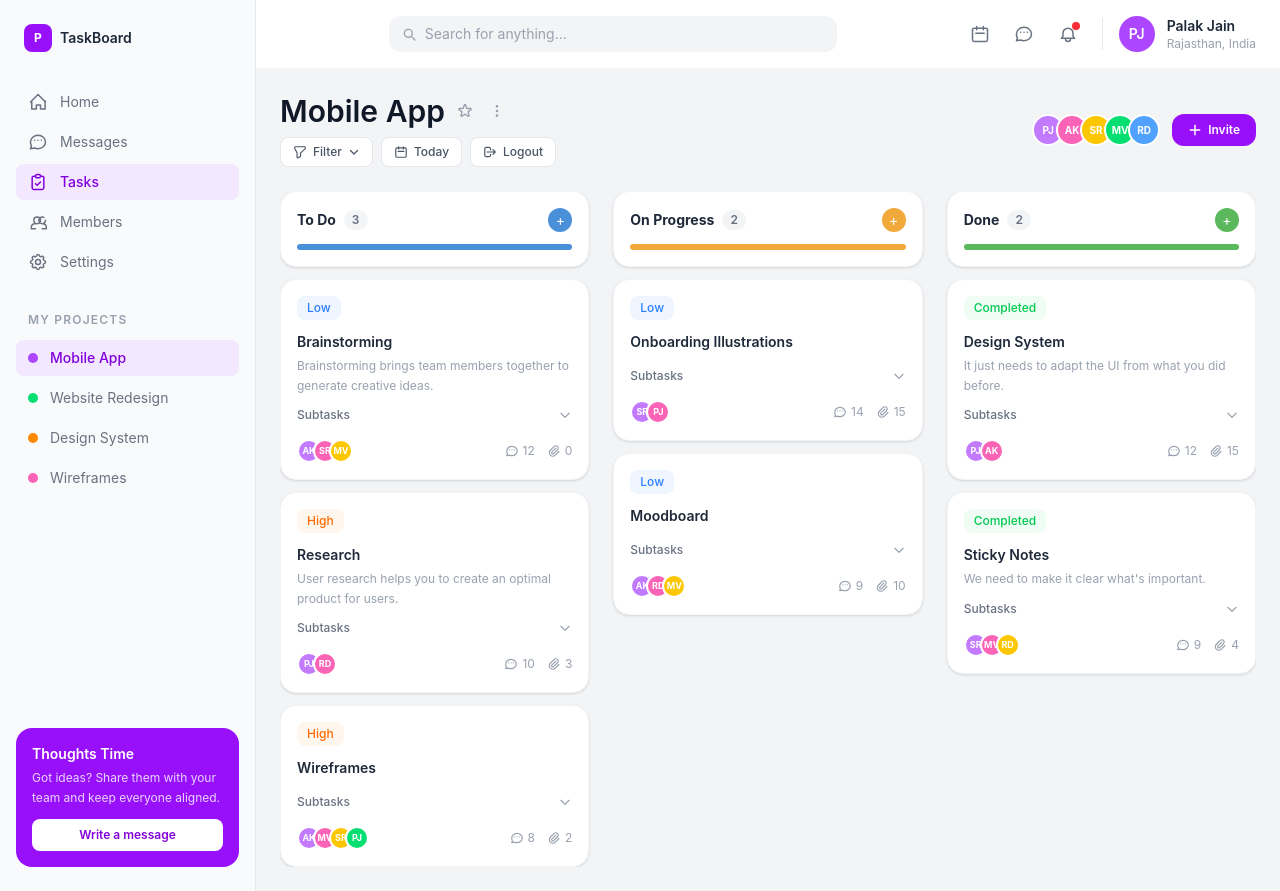
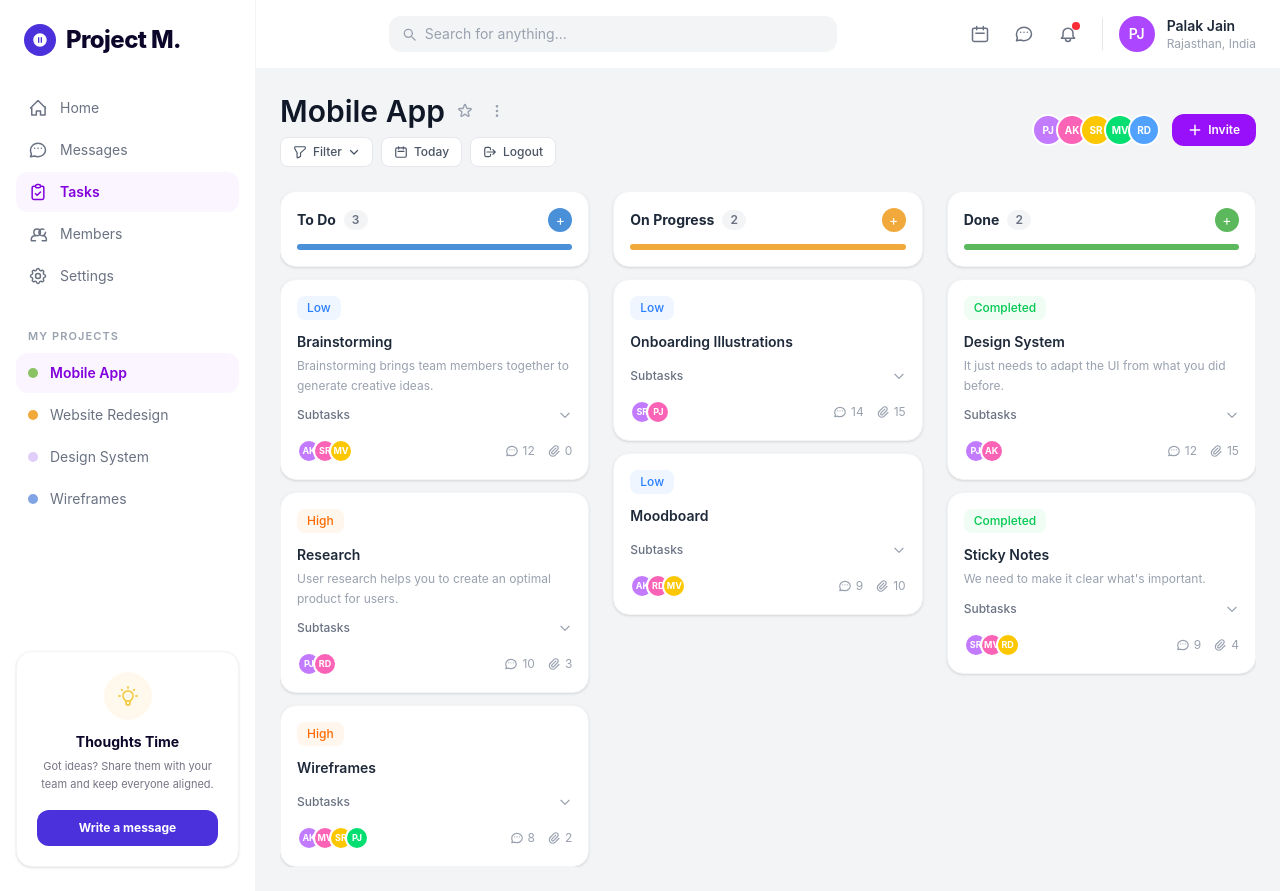
Before and after one commit to shoryataneja/TaskBoard, a React app in the folder frontend/: page /dashboard in a window 1280 px wide. Built offline with nearby package versions, Linux system fonts and the light colour scheme; sample sign-in values are in the browser's storage; the HTML template or start-up script is replaced by a standard one.

Commit message:
fix: increase Project M. font size in sidebar to match reference
- Bumped font size from text-xl to text-2xl for bolder, more prominent appearance

```diff
--- a/frontend/src/components/Sidebar.jsx
+++ b/frontend/src/components/Sidebar.jsx
@@ -43,32 +43,34 @@ const menuItems = [
 ]
 
 const projects = [
-  { name: 'Mobile App', color: 'bg-purple-500', active: true },
-  { name: 'Website Redesign', color: 'bg-green-400', active: false },
-  { name: 'Design System', color: 'bg-orange-400', active: false },
-  { name: 'Wireframes', color: 'bg-pink-400', active: false },
+  { name: 'Mobile App',       color: '#8bc364', active: true  },
+  { name: 'Website Redesign', color: '#f2a93b', active: false },
+  { name: 'Design System',    color: '#e0cdfa', active: false },
+  { name: 'Wireframes',       color: '#80a4e4', active: false },
 ]
 
 export default function Sidebar() {
   return (
-    <aside className="w-64 min-h-screen bg-gray-50 border-r border-gray-200 flex flex-col px-4 py-6 shrink-0">
-      {/* Project name */}
-      <div className="flex items-center gap-2 mb-8 px-2">
-        <div className="w-7 h-7 rounded-lg bg-purple-600 flex items-center justify-center">
-          <span className="text-white text-xs font-bold">P</span>
+    <aside className="w-64 min-h-screen bg-white border-r border-gray-100 flex flex-col px-4 py-6 shrink-0">
+      {/* Branding */}
+      <div className="flex items-center gap-2.5 mb-8 px-2">
+        <div className="w-8 h-8 rounded-full flex items-center justify-center shrink-0" style={{ backgroundColor: '#4b31dc' }}>
+          <svg className="w-4 h-4 text-white" fill="currentColor" viewBox="0 0 24 24">
+            <path d="M12 2C6.48 2 2 6.48 2 12s4.48 10 10 10 10-4.48 10-10S17.52 2 12 2zm-1 14H9V8h2v8zm4 0h-2V8h2v8z"/>
+          </svg>
         </div>
-        <span className="font-semibold text-gray-800 text-sm">TaskBoard</span>
+        <span className="font-extrabold tracking-tight text-2xl" style={{ color: '#0c062b' }}>Project M.</span>
       </div>
 
       {/* Menu */}
-      <nav className="flex flex-col gap-1 mb-8">
+      <nav className="flex flex-col gap-0.5 mb-8">
         {menuItems.map((item) => (
           <button
             key={item.label}
-            className={`flex items-center gap-3 px-3 py-2 rounded-lg text-sm transition-colors
+            className={`flex items-center gap-3 px-3 py-2.5 rounded-xl text-sm transition-colors
               ${item.label === 'Tasks'
-                ? 'bg-purple-100 text-purple-700 font-medium'
-                : 'text-gray-500 hover:bg-gray-100 hover:text-gray-700'}`}
+                ? 'bg-purple-50 text-purple-700 font-semibold'
+                : 'text-gray-500 hover:bg-gray-50 hover:text-gray-700'}`}
           >
             {item.icon}
             {item.label}
@@ -77,31 +79,41 @@ export default function Sidebar() {
       </nav>
 
       {/* My Projects */}
-      <p className="text-xs font-semibold text-gray-400 uppercase tracking-widest px-3 mb-3">
+      <p className="text-[11px] font-semibold text-gray-400 uppercase tracking-widest px-3 mb-2">
         My Projects
       </p>
-      <div className="flex flex-col gap-1 mb-auto">
+      <div className="flex flex-col gap-0.5 mb-auto">
         {projects.map((p) => (
           <button
             key={p.name}
-            className={`flex items-center gap-3 px-3 py-2 rounded-lg text-sm transition-colors
+            className={`flex items-center gap-3 px-3 py-2.5 rounded-xl text-sm transition-colors
               ${p.active
-                ? 'bg-purple-100 text-purple-700 font-medium'
-                : 'text-gray-500 hover:bg-gray-100 hover:text-gray-700'}`}
+                ? 'bg-purple-50 text-purple-700 font-semibold'
+                : 'text-gray-500 hover:bg-gray-50 hover:text-gray-700'}`}
           >
-            <span className={`w-2.5 h-2.5 rounded-full ${p.color} shrink-0`} />
+            <span className="w-2.5 h-2.5 rounded-full shrink-0" style={{ backgroundColor: p.color }} />
             {p.name}
           </button>
         ))}
       </div>
 
-      {/* Bottom card */}
-      <div className="mt-6 bg-purple-600 rounded-2xl p-4 text-white">
-        <p className="font-semibold text-sm mb-1">Thoughts Time</p>
-        <p className="text-xs text-purple-200 mb-3 leading-relaxed">
+      {/* Thoughts Time card */}
+      <div className="mt-6 rounded-2xl p-5 text-center overflow-hidden relative bg-white border border-gray-100 shadow-sm">
+        {/* Lightbulb icon */}
+        <div className="w-12 h-12 rounded-full flex items-center justify-center mx-auto mb-3" style={{ backgroundColor: '#fef9ec' }}>
+          <svg className="w-6 h-6" fill="none" stroke="#f3cd4a" strokeWidth={1.8} viewBox="0 0 24 24">
+            <path strokeLinecap="round" strokeLinejoin="round" d="M9.663 17h4.673M12 3v1m6.364 1.636l-.707.707M21 12h-1M4 12H3m3.343-5.657l-.707-.707m2.828 9.9a5 5 0 117.072 0l-.548.547A3.374 3.374 0 0014 18.469V19a2 2 0 11-4 0v-.531c0-.895-.356-1.754-.988-2.386l-.548-.547z" />
+          </svg>
+        </div>
+
+        <p className="font-bold text-sm mb-1.5" style={{ color: '#0c062b' }}>Thoughts Time</p>
+        <p className="text-[11px] mb-4 leading-relaxed px-1" style={{ color: '#777485' }}>
           Got ideas? Share them with your team and keep everyone aligned.
         </p>
-        <button className="w-full bg-white text-purple-700 text-xs font-semibold py-2 rounded-lg hover:bg-purple-50 transition-colors">
+        <button
+          className="w-full text-xs font-bold py-2.5 rounded-xl transition-colors"
+          style={{ backgroundColor: '#4b31dc', color: '#ffffff' }}
+        >
           Write a message
         </button>
       </div>
```
